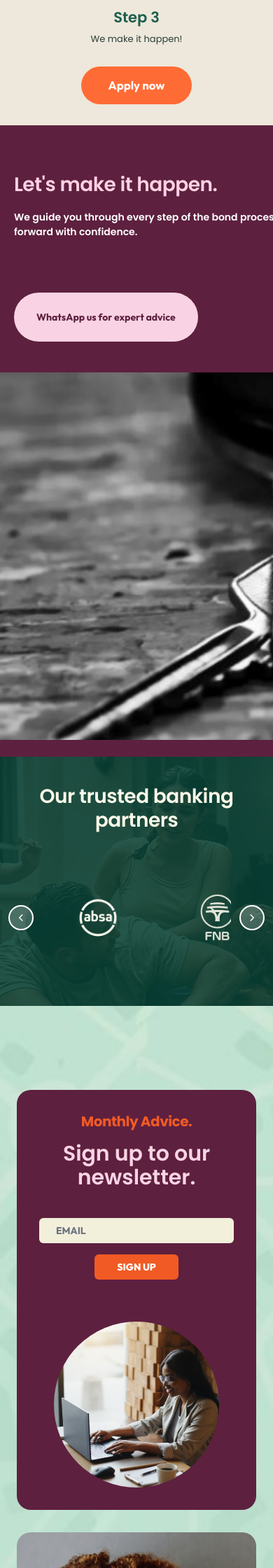
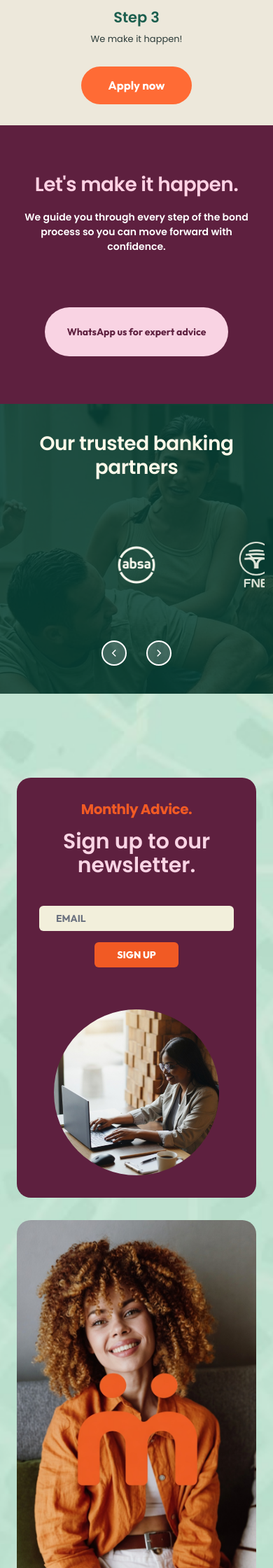
Before and after one commit to Intellify-Cloud/ev-tys-2, a Jekyll site: the page built from index.md, in a window 390 px wide. Shown: the part 1877-4117 px from the top of the page at 70% size. Built offline with Jekyll 4.4.1, drawn with Linux system fonts in a browser that asks for light colours; nearby versions of some CDN libraries.

Commit message:
Refactor code structure for improved readability and maintainability

```diff
--- a/_assets/layout/_banking-partners.scss
+++ b/_assets/layout/_banking-partners.scss
@@ -51,6 +51,8 @@
   scroll-behavior: smooth;
   padding: 20px 0;
   flex-wrap: nowrap;
+  scroll-snap-type: x mandatory;
+  -webkit-overflow-scrolling: touch;
   -ms-overflow-style: none;
   scrollbar-width: none;
 
@@ -70,6 +72,7 @@
   border-radius: 0;
   padding: 16px;
   transition: transform 0.3s ease;
+  scroll-snap-align: center;
 
   &:hover {
     transform: translateY(-4px);
@@ -157,6 +160,8 @@
 
   .banking-partners__carousel {
     gap: 16px;
+    padding-left: calc((100vw - 212px) / 2);
+    padding-right: calc((100vw - 212px) / 2);
   }
 
   .banking-partners__logo-item {
@@ -193,10 +198,17 @@
 
   .banking-partners__carousel-wrapper {
     gap: 12px;
+    flex-wrap: wrap;
+    justify-content: center;
+    align-items: center;
   }
 
   .banking-partners__carousel {
     gap: 12px;
+    width: 100%;
+    order: 1;
+    padding-left: calc((100vw - 159px) / 2);
+    padding-right: calc((100vw - 159px) / 2);
   }
 
   .banking-partners__logo-item {
@@ -213,10 +225,21 @@
   .banking-partners__nav-arrow {
     width: 36px;
     height: 36px;
+    margin-top: 10px;
+    flex: none;
+    order: 2;
 
     svg {
       width: 18px;
       height: 18px;
     }
   }
+
+  .banking-partners__nav-arrow--prev {
+    margin-right: 8px;
+  }
+
+  .banking-partners__nav-arrow--next {
+    margin-left: 8px;
+  }
 }
--- a/_assets/layout/_lets-make-it-happen.scss
+++ b/_assets/layout/_lets-make-it-happen.scss
@@ -108,6 +108,7 @@
     grid-template-columns: 1fr;
     min-height: auto;
     max-height: none;
+    justify-items: center;
   }
 
   .lets-make-it-happen {
@@ -116,8 +117,11 @@
 
   .lets-make-it-happen__content {
     max-width: none;
-    margin: 0;
-    padding: 60px 24px;
+    width: auto;
+    margin: 0 auto;
+    padding: 60px 5%;
+    align-items: center;
+    text-align: center;
   }
 
   .lets-make-it-happen__title {
@@ -136,18 +140,23 @@
   }
 
   .lets-make-it-happen__image {
-    min-height: 320px;
+    display: none;
   }
 }
 
 @media (max-width: 480px) {
   .lets-make-it-happen__container {
     grid-template-columns: 1fr;
+    justify-items: center;
   }
 
   .lets-make-it-happen__content {
     gap: 20px;
-    padding: 44px 20px;
+    width: auto;
+    margin: 0 auto;
+    padding: 44px 5%;
+    align-items: center;
+    text-align: center;
   }
 
   .lets-make-it-happen__title {
```
Also changed, not shown: assets/bundle.css.
